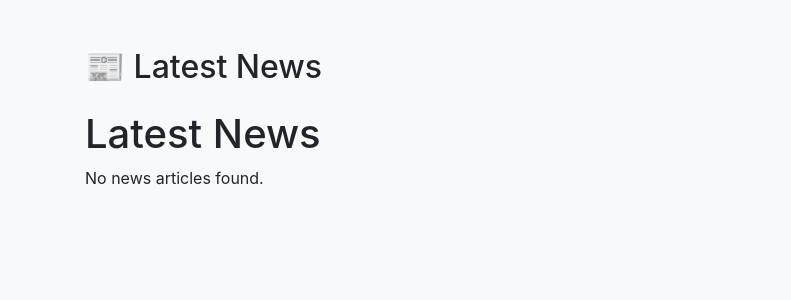
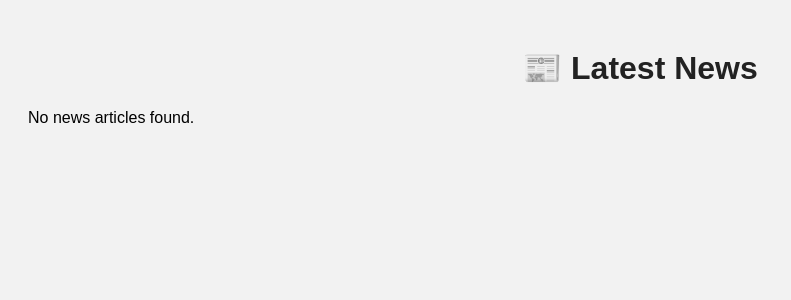
Before and after one commit to Tejasree-kalakota/news_application, a Flask app: template templates/index.html in a window 1280 px wide. Shown: the top 300 px of the page, without its empty margins (0-791 px from the left). Run offline with Flask 3, Linux system fonts and the light colour scheme; the template is opened without the code that fills it, so the values that code supplies are empty; some libraries are stand-ins or nearby versions.

Commit message:
Add files via upload

```diff
--- a/app.py
+++ b/app.py
@@ -1,47 +1,38 @@
 import os
+import requests
 from flask import Flask, render_template
-from dotenv import load_dotenv
-import requests
-from newspaper import Article
-from datetime import datetime
 
-load_dotenv()
 app = Flask(__name__)
-NEWS_API_KEY = os.getenv("NEWS_API_KEY")
 
-@app.route('/')
+@app.route("/")
 def index():
+    # Get API key from environment variable
+    api_key = os.environ.get("NEWS_API_KEY")
+
+    # Check if API key is found
+    if not api_key:
+        return "API key not found. Please set NEWS_API_KEY in environment variables."
+
+    # Build the URL
+    url = f"https://newsapi.org/v2/top-headlines?country=in&apiKey={api_key}"
+
+    # Make the API request
     try:
-        url = f'https://newsapi.org/v2/top-headlines?country=in&apiKey={NEWS_API_KEY}'
         response = requests.get(url)
         data = response.json()
-        articles = []
 
-        for item in data.get("articles", []):
-            article_url = item.get("url")
-            try:
-                article = Article(article_url)
-                article.download()
-                article.parse()
-                article.nlp()
+        # DEBUGGING
+        print("RESPONSE STATUS:", response.status_code)
+        print("RESPONSE JSON:", data)
 
-                articles.append({
-                    'title': item.get("title", "No Title"),
-                    'url': article_url,
-                    'content': article.summary[:200] + "...",
-                    'source': item['source']['name'],
-                    'image': item.get("urlToImage"),
-                    'publishedAt': datetime.strptime(item['publishedAt'], "%Y-%m-%dT%H:%M:%SZ").strftime("%b %d, %Y %I:%M %p")
-                })
+        # Extract articles or return empty list
+        articles = data.get("articles", [])
 
-            except Exception as e:
-                print(f"⚠️ Skipping article due to parse error: {e}")
-                continue
-
-        return render_template('index.html', articles=articles)
+        return render_template("index.html", articles=articles)
 
     except Exception as e:
-        return f"<h1>Something went wrong: {e}</h1>"
+        return f"Something went wrong while fetching news: {e}"
 
-if __name__ == '__main__':
+# Run the app locally (optional)
+if __name__ == "__main__":
     app.run(debug=True)
--- a/templates/index.html
+++ b/templates/index.html
@@ -1,43 +1,47 @@
-<!doctype html>
+<!DOCTYPE html>
 <html lang="en">
 <head>
-  <meta charset="utf-8">
-  <title>News Aggregator</title>
-  <link rel="stylesheet" href="https://stackpath.bootstrapcdn.com/bootstrap/4.5.2/css/bootstrap.min.css">
+    <meta charset="UTF-8">
+    <title>📰 Latest News</title>
+    <style>
+        body {
+            font-family: Arial, sans-serif;
+            background: #f2f2f2;
+            padding: 20px;
+        }
+        h1 {
+            text-align: center;
+            color: #222;
+        }
+        .article {
+            background: #fff;
+            padding: 15px;
+            margin-bottom: 15px;
+            border-radius: 5px;
+            box-shadow: 0 0 5px #ccc;
+        }
+        .article h2 {
+            margin-top: 0;
+        }
+        .article a {
+            text-decoration: none;
+            color: blue;
+        }
+    </style>
 </head>
-<body class="bg-light">
-  <div class="container mt-5">
-    <h2 class="mb-4">📰 Latest News</h2>
-    <h1>Latest News</h1>
+<body>
+    <h1>📰 Latest News</h1>
 
-{% if articles %}
-    <ul>
+    {% if articles %}
         {% for article in articles %}
-            <li>
-                <a href="{{ article.url }}" target="_blank">{{ article.title }}</a>
-            </li>
+            <div class="article">
+                <h2>{{ article.title }}</h2>
+                <p>{{ article.description }}</p>
+                <a href="{{ article.url }}" target="_blank">Read more</a>
+            </div>
         {% endfor %}
-    </ul>
-{% else %}
-    <p>No news articles found.</p>
-{% endif %}
-
-
-    {% for article in articles %}
-    <div class="card mb-4">
-      {% if article.image %}
-      <img src="{{ article.image }}" class="card-img-top" alt="Article Image">
-      {% endif %}
-      <div class="card-body">
-        <h5 class="card-title">{{ article.title }}</h5>
-        <p class="card-text">{{ article.content }}</p>
-        <p class="text-muted mb-1">Source: {{ article.source }}</p>
-        <p class="text-muted">{{ article.publishedAt }}</p>
-        <a href="{{ article.url }}" class="btn btn-primary" target="_blank">Read more</a>
-      </div>
-    </div>
-    {% endfor %}
-
-  </div>
+    {% else %}
+        <p>No news articles found.</p>
+    {% endif %}
 </body>
 </html>
```
Also changed, not shown: requirements.txt (+2 -5 lines).
